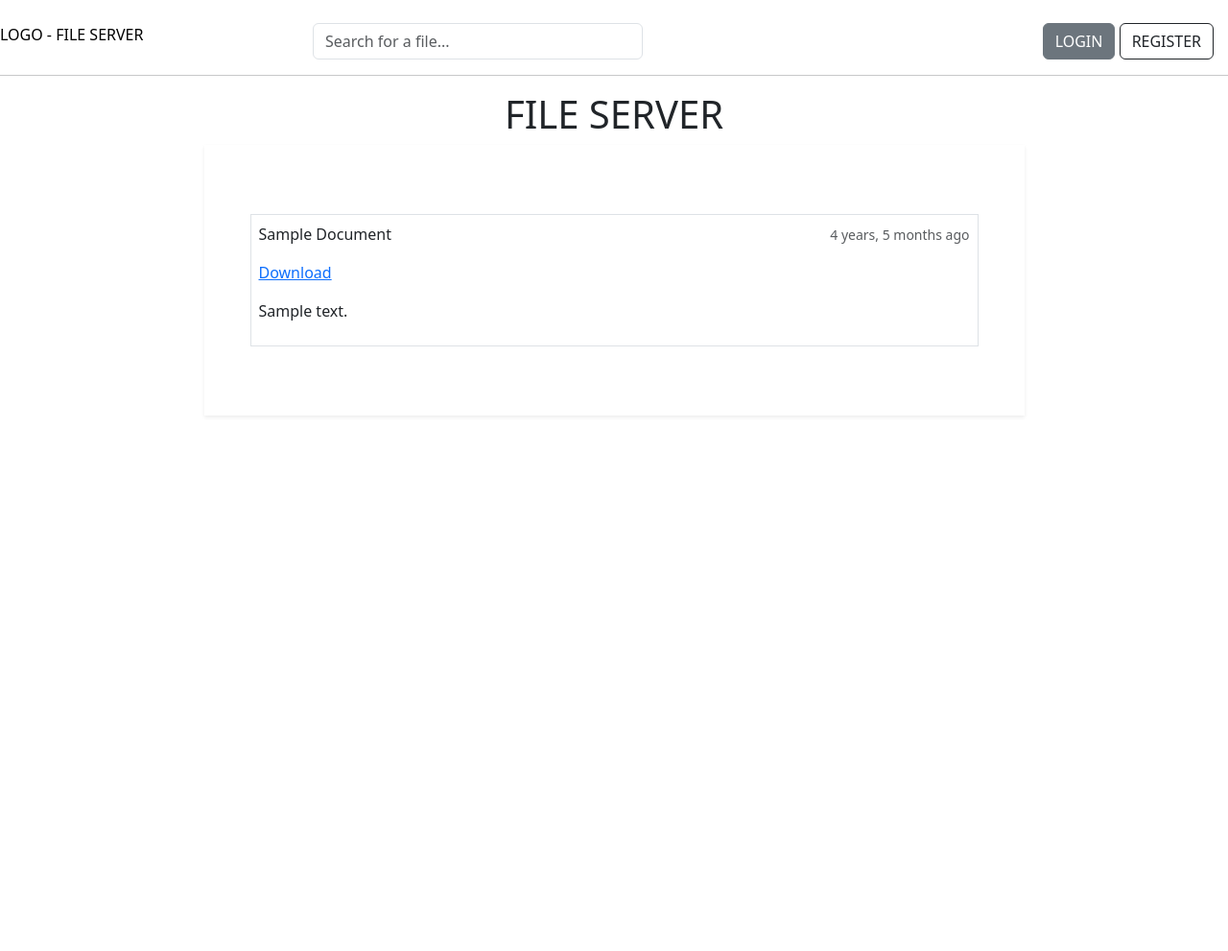
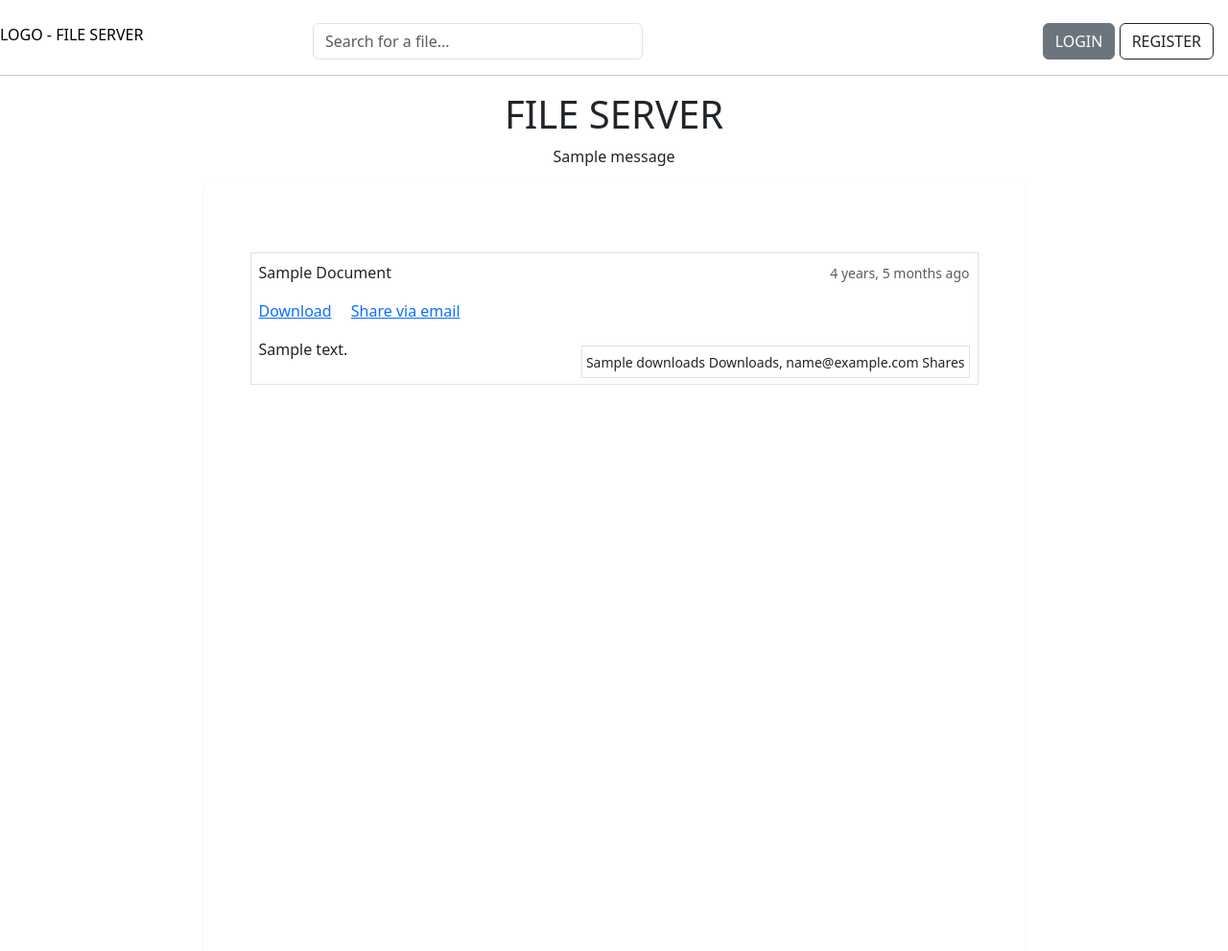
Before and after one commit to Gideon-Tee/FileServer, a Django app: template FileServer/templates/server/index.html in a window 1280 px wide. Shown: the whole page at 96% size. Before the commit the page ends 434 px from the top, so only its background shows below. Run offline with Django 5.2, Linux system fonts and the light colour scheme; the template is opened without the code that fills it: most values are stand-ins (such as "Sample title", 1, 10 or a date in 2020); one stand-in notice (Sample message) is shown; some libraries are stand-ins or nearby versions.

Commit message:
share document via email feature

```diff
--- a/FileServer/server/forms.py
+++ b/FileServer/server/forms.py
@@ -17,3 +17,6 @@
     class Meta:
         model = Document
         fields = ['title', 'description', 'file']
+
+class EmailSendForm(forms.Form):
+    recipient_email = forms.EmailField(label='Recipient Email', required=True)
--- a/FileServer/server/urls.py
+++ b/FileServer/server/urls.py
@@ -9,5 +9,6 @@
     path('login', views.login, name='login'),
     path('document-upload', views.upload_document, name='upload'),
     path('download/<int:document_id>', views.download_file, name='download'),
+    path('email-send/<int:document_id>', views.send_file_via_email, name='send-file'),
 
 ]
--- a/FileServer/templates/base.html
+++ b/FileServer/templates/base.html
@@ -17,5 +17,8 @@
 
 
     <script src="https://cdn.jsdelivr.net/npm/bootstrap@5.3.0-alpha1/dist/js/bootstrap.bundle.min.js"></script>
+    <script src="https://ajax.googleapis.com/ajax/libs/jquery/3.5.1/jquery.min.js"></script>
+    <script src="https://cdnjs.cloudflare.com/ajax/libs/popper.js/1.16.0/umd/popper.min.js"></script>
+    <script src="https://maxcdn.bootstrapcdn.com/bootstrap/4.5.2/js/bootstrap.min.js"></script>
 </body>
 </html>
--- a/FileServer/templates/server/index.html
+++ b/FileServer/templates/server/index.html
@@ -5,24 +5,35 @@
     #file-list {
         max-height: 100vh;
         overflow-y: auto;
+        scroll-behavior: smooth;
     }
 </style>
 <div class="container">
     <div class="row">
         <h1 class="text-center">FILE SERVER</h1>
+        {% if messages %}
 
-        <div id="file-list" class="mx-auto col-lg-9 shadow-sm p-5">
+                {% for message in messages %}
+                    <p class="text-center">{{message}}</p>
+                {% endfor %}
+
+            {% endif %}
+
+        <div id="file-list" class="mx-auto col-lg-9 vh-100 shadow-sm p-5">
             {% for document in documents %}
             <div class="my-4 border p-2">
                 <p class="">{{document.title | title}} <span class="float-end text-muted"><small>{{document.upload_date | timesince}} ago</small></span> </p>
                 <!-- <p class="">{{document.file.url}}</p> -->
                 <p>
                     <a href="{% url 'download' document.id %}">Download</a>
-
+                    <a href="{% url 'send-file' document.id %}" class="mx-3">Share via email</a>
                 </p>
 
-                <p class="">{{document.description}}</p>
-
+                <p class="">{{document.description}}
+                    <span class="float-end mt-2 border p-1">
+                        <small>{{document.downloads}} Downloads, {{document.emails_sent}} Shares </small>
+                    </span>
+                </p>
             </div>
             {% endfor %}
         </div>
```
Also changed, not shown: FileServer/server/views.py (+36 -3 lines), FileServer/templates/server/send-mail.html (added, +28 -0 lines), FileServer/db.sqlite3.
